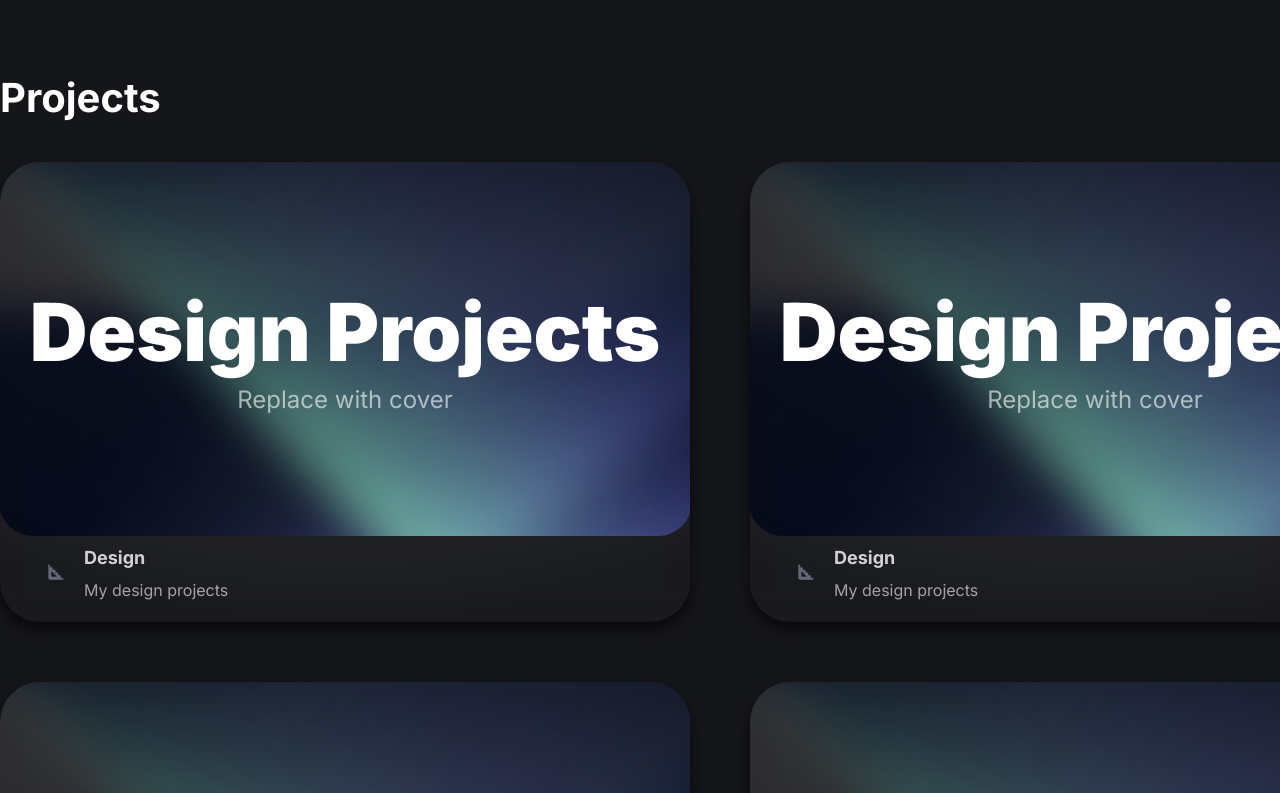
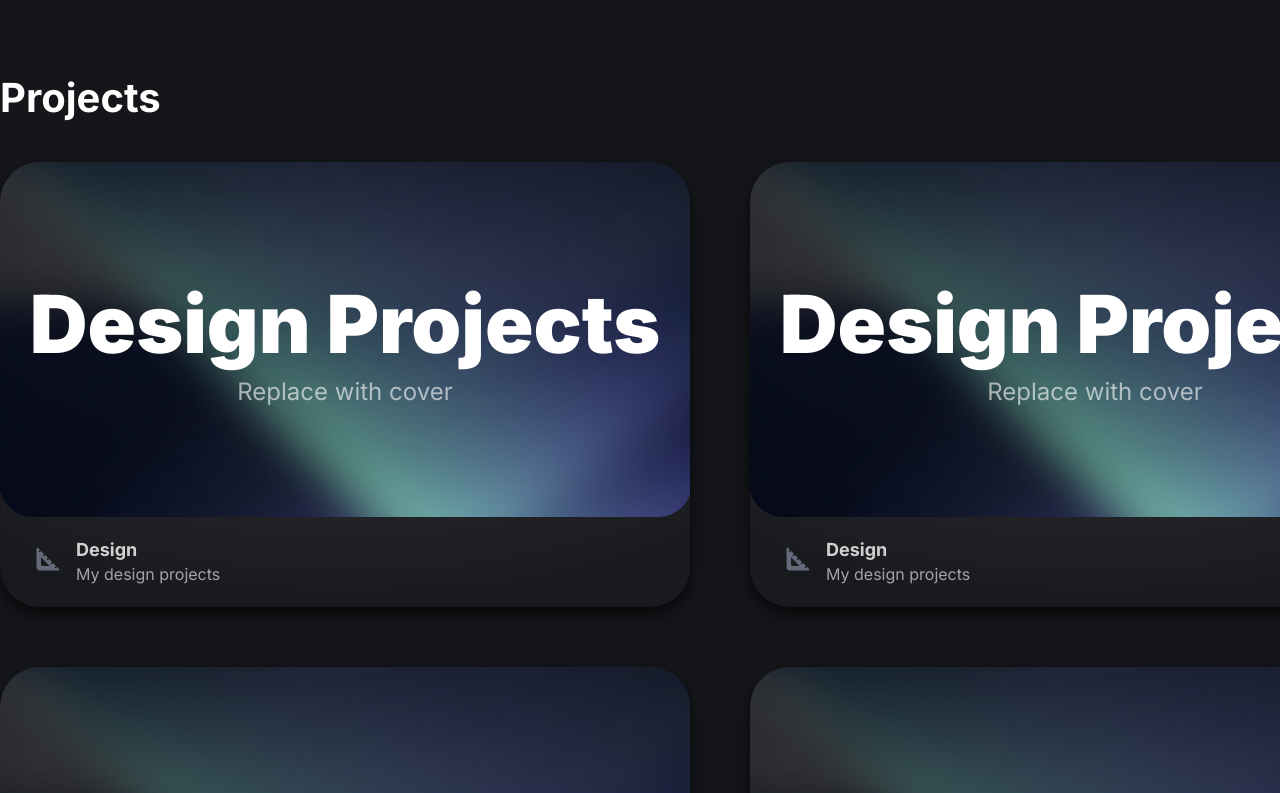
Before and after one commit to bondarkoff/next-portfolio, a Next.js app: page / in a window 1280 px wide. Shown: the part 440-1233 px from the top of the page. Built offline with nearby package versions, Linux system fonts and the light colour scheme.

Commit message:
minor improvements + card:hover

```diff
--- a/src/components/about/About.js
+++ b/src/components/about/About.js
@@ -9,11 +9,11 @@ export const About = () => {
                 <p className={styles.description}>
                     Welcome to the extraordinary world of <span>Bondarkoff</span>, a versatile and
                     <br></br>
-                    imaginative artist who skillfully navigates the realms of
+                    imaginative artist who skillfully navigates the realms of{' '}
                     <span>product design</span>,<br></br>
                     <span>photography</span> and <span>digital art</span>. With a keen eye for
                     detail and a relentless
-                    <br></br>pursuit of innovation, <span>Bondarkoff</span> crafts captivating
+                    <br></br>pursuit of innovation, <span>Bondarkoff</span> crafts captivating{' '}
                     <span>visual narratives</span>,<br></br>
                     immersive <span>digital realms</span>, and functional yet{' '}
                     <span>aesthetically pleasing products.</span>
--- a/src/components/projects/Projects.module.scss
+++ b/src/components/projects/Projects.module.scss
@@ -6,9 +6,10 @@
         line-height: 48px;
     }
     &__wrapper {
+        margin-top: 40px;
         display: grid;
         grid-template-columns: repeat(2, 690px);
-        grid-template-rows: repeat(2, 460px);
+        grid-template-rows: repeat(2, 445px);
         grid-column-gap: 60px;
         grid-row-gap: 60px;
     }
--- a/src/components/projects/card/Card.js
+++ b/src/components/projects/card/Card.js
@@ -12,9 +12,10 @@ export const Card = () => {
                 <Image
                     src={'/images/bg/bg-1.png'}
                     width={693}
-                    height={375}
+                    height={355}
                     alt='Card Background'
                     className={styles['card__header-image']}
+                    priority={true}
                 />
             </div>
             <div className={styles['card__footer']}>
--- a/src/components/projects/card/Card.module.scss
+++ b/src/components/projects/card/Card.module.scss
@@ -1,9 +1,7 @@
 .card {
-    margin-top: 40px;
-    padding: 8px;
     position: relative;
     width: 690px;
-    height: 460px;
+    height: 445px;
     background: radial-gradient(
         100% 100% at 50% 0%,
         rgba(255, 255, 255, 0.2) 0%,
@@ -14,10 +12,12 @@
     backdrop-filter: blur(12px);
     border-radius: 40px;
     overflow: hidden;
+    transition: all ease-in-out 0.2s;
+    cursor: pointer;
     &__header {
         display: flex;
         width: 100%;
-        height: 356px;
+        height: 355px;
         align-items: center;
         justify-content: center;
         text-align: center;
@@ -40,15 +40,17 @@
         &-image {
             position: absolute;
             border-radius: 34px;
+            top: 0;
         }
     }
     &__footer {
-        margin-top: 20px;
+        padding: 20px 40px;
         display: flex;
         align-items: center;
+        height: 90px;
         &-icon {
+            transform: scale(1.5);
             margin-right: 20px;
-            margin-left: 40px;
         }
         &-title {
             font-weight: 600;
@@ -57,11 +59,16 @@
             color: rgba(255, 255, 255, 0.8);
         }
         &-subtitle {
-            margin-top: 8px;
             font-weight: 400;
             font-size: 16px;
             line-height: 24px;
             color: rgba(255, 255, 255, 0.6);
         }
     }
+    &:hover {
+        box-shadow: 0px 2px 50px rgba(0, 0, 0, 0.5), 0px 5px 25px rgba(0, 0, 0, 0.7),
+            0px 8px 25px rgba(0, 0, 0, 1);
+        transform: scale(1.03);
+        backdrop-filter: blur(16px);
+    }
 }
--- a/src/styles/globals.scss
+++ b/src/styles/globals.scss
@@ -13,11 +13,3 @@ html {
     margin: 0 auto;
     width: 1440px;
 }
-
-.wrapper {
-    display: grid;
-    grid-template-columns: repeat(2, 690px);
-    grid-template-rows: repeat(2, 460px);
-    grid-column-gap: 60px;
-    grid-row-gap: 60px;
-}
```
